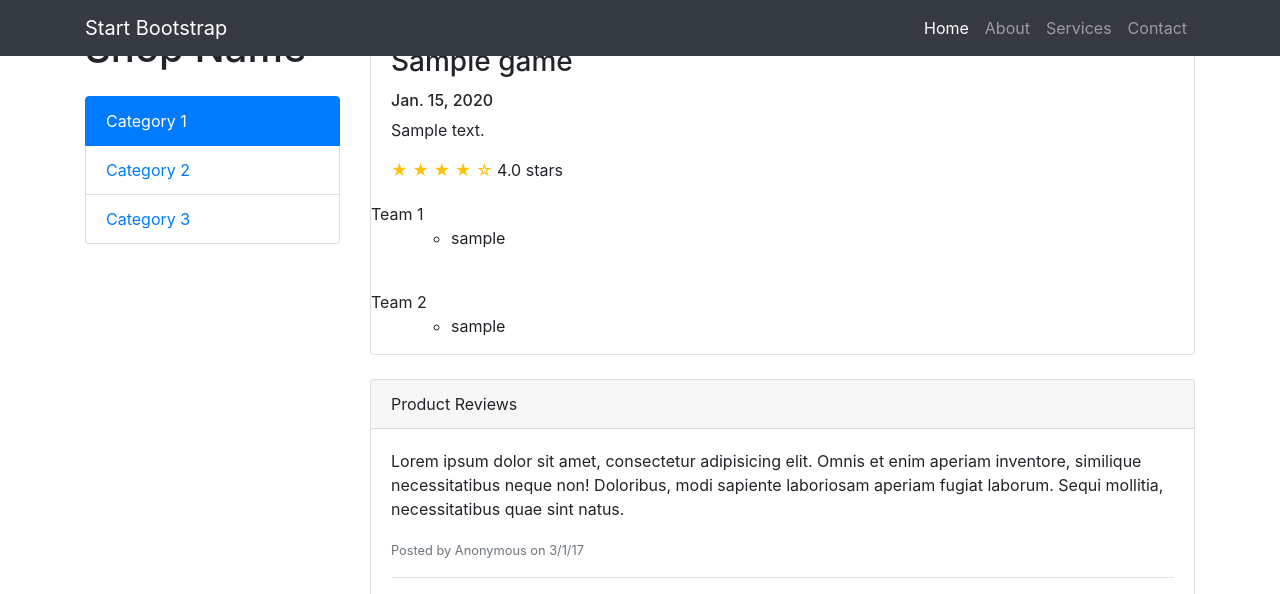
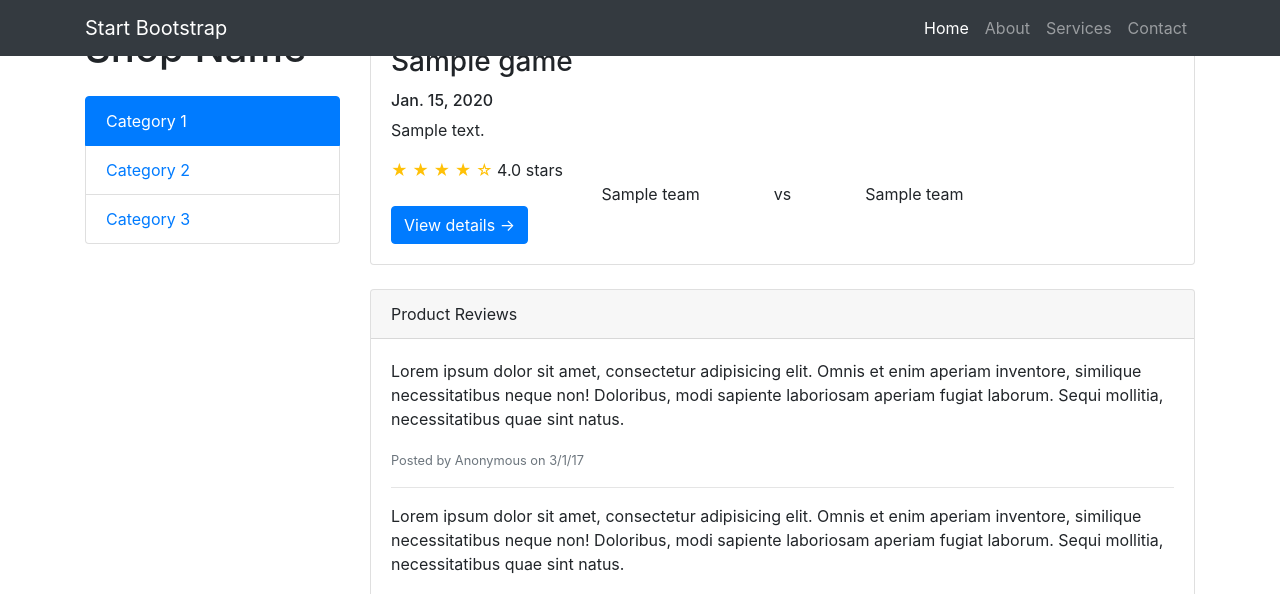
Before and after one commit to andrii843/footstat_python, a Django app: page /games/ in a window 1280 px wide. Shown: the top 594 px of the page. Run offline with Django 3.2, Linux system fonts and the light colour scheme; tables that the repository leaves empty hold one stand-in row (values such as "Sample post"); some libraries are stand-ins or nearby versions.

Commit message:
Create ui for games

```diff
--- a/games/models.py
+++ b/games/models.py
@@ -1,4 +1,5 @@
 from django.db import models
+from django.urls import reverse
 
 from teams.models import Team
 
@@ -13,3 +14,9 @@ class Game(models.Model):
     class Meta:
         verbose_name = 'Game'
         verbose_name_plural = 'Games'
+
+    def __str__(self):
+        return self.name
+
+    def get_absolute_url(self):
+        return reverse('games:game_details', args=[self.id])
--- a/games/templates/games/home.html
+++ b/games/templates/games/home.html
@@ -10,25 +10,12 @@
                 <p class="card-text">{{ game.note }}</p>
                 <span class="text-warning">&#9733; &#9733; &#9733; &#9733; &#9734;</span>
                 4.0 stars
-            </div>
-            <div class="game-teams">
-               Team 1
-                <ul class="game-team">
-                    {% for player in game.team_one.users.all %}
-                        <ul class="game-team">
-                            <li>{{ player }}</li>
-                        </ul>
-                    {% endfor %}
-                </ul>
-                <br>
-                Team 2
-                <ul class="game-team">
-                    {% for player in game.team_two.users.all %}
-                        <ul class="game-team">
-                            <li>{{ player }}</li>
-                        </ul>
-                    {% endfor %}
-                </ul>
+                <div class="game-teams row">
+                    <div class="col col-5 text-right">{{ game.team_one.name }}</div>
+                    <div class="col-2 text-center">vs</div>
+                    <div class="col col-5">{{ game.team_two.name }}</div>
+                </div>
+                <a href="{{ game.get_absolute_url }}" class="btn btn-primary">View details &rarr;</a>
             </div>
         </div>
         <!-- /.card -->
--- a/games/views.py
+++ b/games/views.py
@@ -5,20 +5,15 @@ from games.models import Game
 
 def home_view(request):
     games = Game.objects.all()
-#    print(games[0].team_one.users.all())
     context = {
         'games': games,
     }
+    return render(request, 'games/home.html', context)
 
-    return render(request, 'games/home.html', context)
 
 def game_details_view(request, game_id):
     game = Game.objects.get(id=game_id)
-
-#    print(game[0].team_one.users.all())
     context = {
         'game': game
     }
-
-    return render(request, 'games/game_details.html', context)
-#dscsc    prefetch_related('team_one__users').
+    return render(request, 'games/details.html', context)
```
Also changed, not shown: games/templates/games/details.html (added, +34 -0 lines), games/templates/games/game_details.html (deleted, +0 -24 lines).
